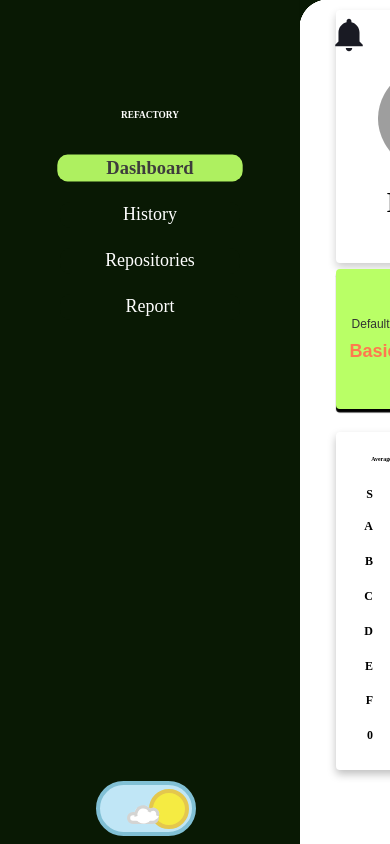
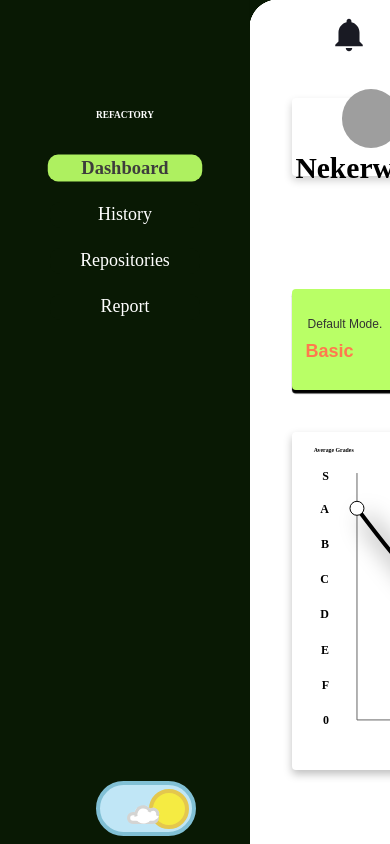
Before and after one commit to 2024-Winter-BootCamp-TeamD/review-Frontend, a React (Vite) app: page / in a window 390 px wide. Built offline with nearby package versions, Linux system fonts and the light colour scheme; grey boxes are pictures that could not be loaded.

Commit message:
feat: Dashboard 해상도에 맞춰 반응형으로 조정

```diff
--- a/src/components/ModeselectButton/Modeselectbutton.jsx
+++ b/src/components/ModeselectButton/Modeselectbutton.jsx
@@ -2,9 +2,9 @@ import React from "react";
 import styled from "styled-components";
 
 const Button = styled.button`
-  min-width: 260px;
-  min-height: 140px;
-  width: 12vw;
+  min-width: 170px;
+  min-height: 80px;
+  width: 14vw;
   height: 12vh;
   max-width: 500px;
   max-height: 300px;
--- a/src/components/Sidebar/Sidebar.css
+++ b/src/components/Sidebar/Sidebar.css
@@ -13,7 +13,7 @@ html, body {
   top: 0;
   left: 0;
   width: 15%;
-  min-width: 300px;
+  min-width: 250px;
   height: 100vh;
   display: flex;
   flex-direction: column;
--- a/src/pages/Dashboard.css
+++ b/src/pages/Dashboard.css
@@ -5,6 +5,8 @@
   padding: 4vw; /* 좌우 여백 (너비에 비례) */
   margin-top: -3vh;
   gap: 3vh;
+  margin-left: -5%;
+  padding-right: 5%;
 }
 
 .dashboard-header {
@@ -25,8 +27,8 @@
   align-items: center;
   justify-content: center;
   gap: 1vw;
-  height: 30vh;
-  width: 30vh;
+  height: min(30vh, 20vw);
+  height: min(30vh, 20vw);
   min-width: 20vw;
   border-radius: 1vw;
 }
@@ -44,14 +46,14 @@ body.dark-mode .dashboard-profile-container {
 }
 
 .dashboard-profile-image {
-  width: 20vh;
-  height: auto;
+  height: min(20vh, 15vw);
+  width: min(20vh, 15vw);
   border-radius: 50%;
   padding-bottom: 0;
 }
 
 .dashboard-username {
-  font-size: 5vh;
+  font-size: min(5vh, 4vw);
   margin-top: 0.5vh;
   margin-bottom: 0;
 }
@@ -66,8 +68,8 @@ body.dark-mode .dashboard-profile-container {
   color: #777;
   box-shadow: 0vw 2px 4px rgba(0, 0, 0, 0.2);
   height: 30vh;
-  padding-left: 2%;
-  padding-right: 2%;
+  padding-left: 1%;
+  padding-right: 1%;
   border-radius: 8px;
 }
 
@@ -77,7 +79,7 @@ body.dark-mode .dashboard-profile-container {
   align-items: flex-start;
   justify-content: center;
   text-align: left;
-  height: 15vh; /* 헤더 높이에 맞게 조정 */
+  height: min(14vh, 8vw);
   font-size: 1.5vw; /* 폰트 크기 조정 */
   color: #777;
 }
```
